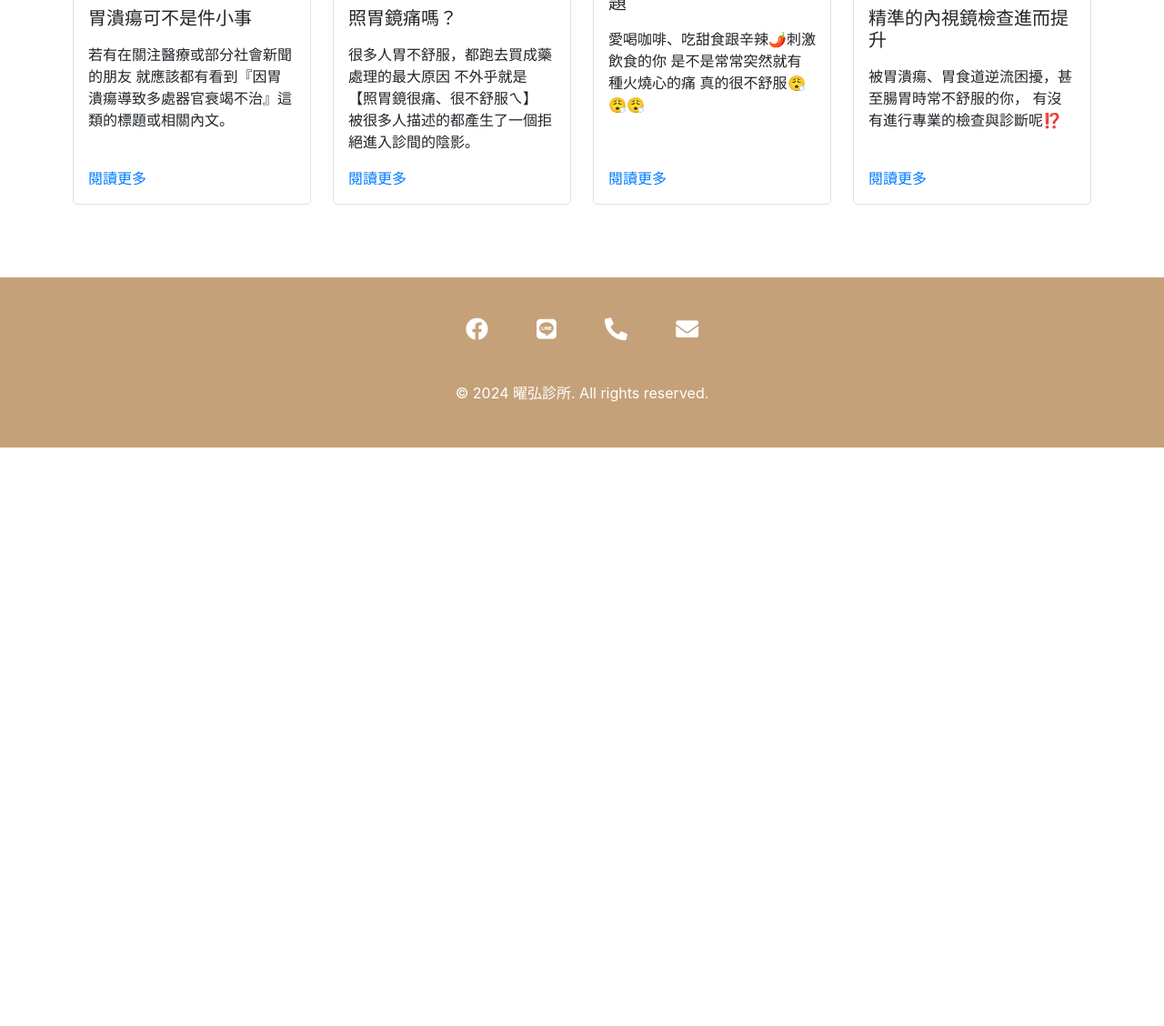
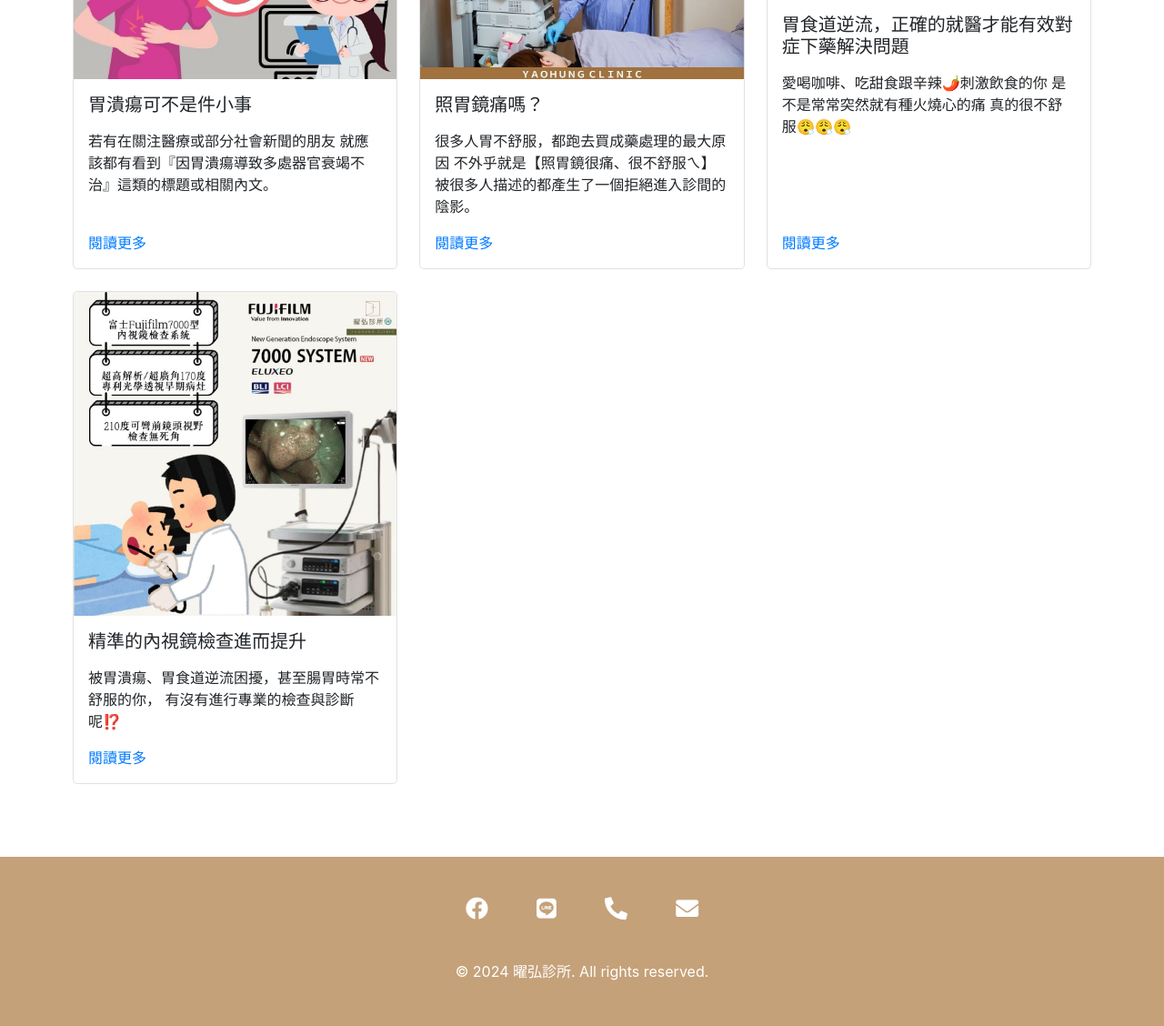
Before and after one commit to ThomasTseng2005/yaohung-medical, a Flask app: page /education in a window 1280 px wide. Shown: the part 789-1917 px from the top of the page at 91% size. Before the commit the page ends 1281 px from the top, so only its background shows below. Run offline with Flask 3, Linux system fonts and the light colour scheme; some libraries are stand-ins or nearby versions.

Commit message:
feat: 先改成一行3張卡片

```diff
--- a/static/style.css
+++ b/static/style.css
@@ -744,7 +744,7 @@ body {
 
 #article-grid {
   display: grid;
-  grid-template-columns: 1fr 1fr 1fr 1fr;
+  grid-template-columns: 1fr 1fr 1fr;
   grid-column-gap: 1.5rem;
   grid-row-gap: 1.5rem;
   width: 100%;
```
